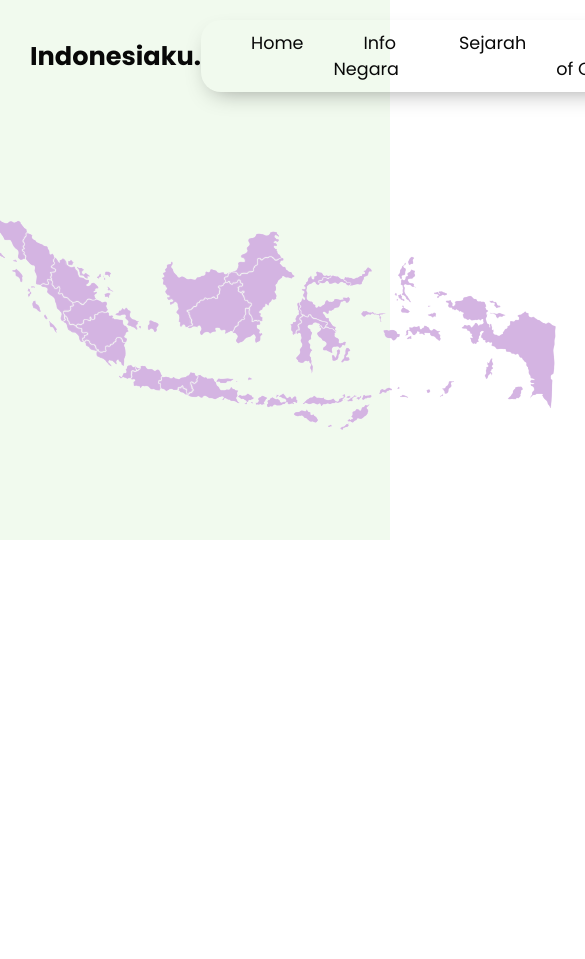
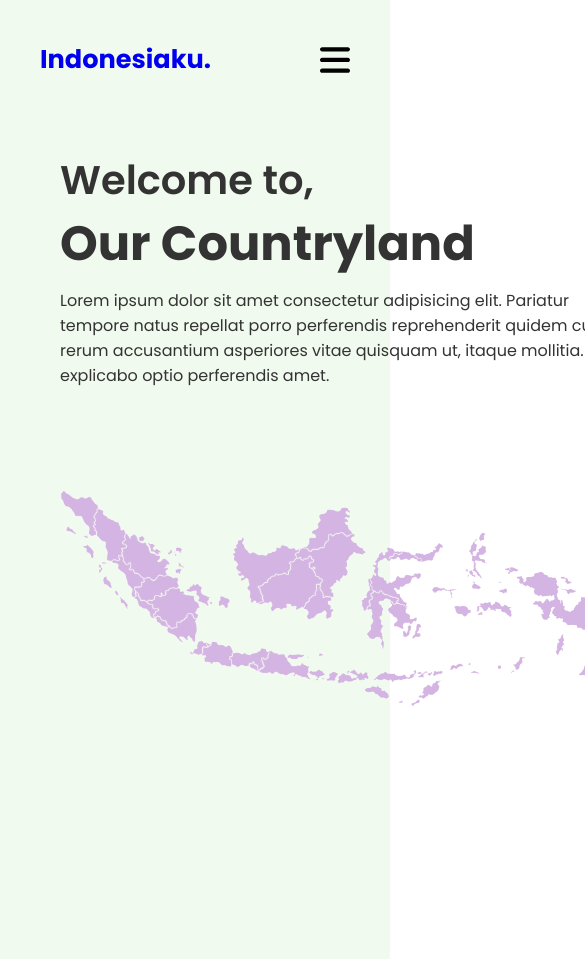
Before and after one commit to fierzahaikkal/skilvul-liga-web, a plain HTML site: page index.html in a window 390 px wide. Shown: the top 959 px of the page, 585 px wide, since content can reach past the window. Before the commit the page ends 844 px from the top, so only its background shows below. Drawn offline with Linux system fonts and the light colour scheme.

Commit message:
finish home commit

```diff
--- a/index.html
+++ b/index.html
@@ -5,29 +5,37 @@
   <meta http-equiv="X-UA-Compatible" content="IE=edge">
   <meta name="viewport" content="width=device-width, initial-scale=1.0">
   <link rel="stylesheet" href="style.css">
+  <script src="https://kit.fontawesome.com/f2745a6ce3.js" crossorigin="anonymous"></script>
+  <script src="script.js"></script>
   <title>Ini IndonesiaKu</title>
 </head>
 <body>
+
+  <!-- Home Section -->
+  <section>
     <header>
-    <h1>Indonesiaku.</h1>
-    <nav>
-      <ul class="nav-content">
+      <h1><a href= "#">Indonesiaku.</a></h1>
+      <div class="toggle" onclick="toggleMenu()"></div>
+      <ul class="navbar">
         <li><a href="#">Home</a></li>
         <li><a href="#">Info Negara</a></li>
         <li><a href="#">Sejarah</a></li>
         <li><a href="#">Gallery of Cult</a></li>
       </ul>
-    </nav>
     </header>
 
-  <section class="home">
+    <div class="home">
       <div class="text-home">
         <h3>Welcome to,</h3>
         <h2>Our Countryland</h2>
+        <p>Lorem ipsum dolor sit amet consectetur adipisicing elit. Pariatur tempore natus repellat porro perferendis reprehenderit quidem cumque rerum accusantium asperiores vitae quisquam ut, itaque mollitia. Alias explicabo optio perferendis amet.</p>
       </div>
       <div class="img-home">
         <img src="./img/home1.png" alt="">
       </div>
+    </div>
   </section>
+
+  <!-- Info negara Section -->
 </body>
 </html>
--- a/script.js
+++ b/script.js
@@ -0,0 +1,6 @@
+function toggleMenu(){
+  const menuToggle = document.querySelector('.toggle');
+  const navigation = document.querySelector('.navbar');
+  navigation.classList.toggle('active');
+  menuToggle.classList.toggle('active');
+}
--- a/style.css
+++ b/style.css
@@ -11,15 +11,30 @@
   text-decoration: none;
 }
 
-header{
+section{
+  position: relative;
+  padding: 100px;
+  width: 100%;
+  min-height: 100vh;
   display: flex;
   justify-content: space-between;
-  background-color: #F1FAEE;
   align-items: center;
-  padding: 20px 30px;
+  background: #F1FAEE;
 }
 
-.nav-content{
+header{
+  top: 0;
+  left: 0;
+  width: 100%;
+  padding: 40px 100px;
+  display: flex;
+  justify-content: space-between;
+  align-items: center;
+  position: absolute;
+}
+
+header .navbar{
+  position: relative;
   display: flex;
   border-radius: 20px;
   padding: 10px 20px;
@@ -27,27 +42,120 @@ header{
   -moz-box-shadow: 0px 9px 24px -11px rgba(0,0,0,0.42);
   box-shadow: 0px 9px 24px -11px rgba(0,0,0,0.42);
 }
-
-.nav-content a{
-  padding: 0 30px;
+.navbar a{
+  display: inline-block;
+  padding: 0 20px;
   font-size: 1.1rem;
-  color: #080808;
+  color: #333;
   font-weight: 400;
+  margin-left: 10px;
 }
 
 header h1{
+  position: relative;
   font-weight: bold;
   font-size: 1.6rem;
-  color: #080808;
+  color: #333;
 }
 
 .home{
-  background: #F1FAEE;
   display: flex;
   align-items: center;
-  justify-content: center;
+  justify-content: space-between;
+  position: relative;
 }
 
 .home .text-home{
+  position: relative;
+  max-width: 600px;
+  margin-left: 20px;
+}
 
+.text-home h3{
+  font-size: 2.5rem;
+  font-weight: 600;
+  margin-bottom: 10px;
+  color: #333;
 }
+
+.text-home h2{
+  font-size: 3rem;
+  font-weight: 700;
+  margin-bottom: 20px;
+  line-height: 1em;
+  color: #333;
+}
+
+.text-home p{
+  color: #333;
+}
+
+.img-home{
+  width: 600px;
+  display: flex;
+  justify-content: flex-end;
+}
+
+.img-home img{
+  max-width: 900px;
+}
+
+@media(max-width: 991px){
+  header{
+    padding: 40px;
+  }
+  section{
+    padding: 150px 40px;
+  }
+  .home{
+    flex-direction: column;
+  }
+  .home .text-home, .home .img-home{
+    max-width: 100%;
+  }
+  header .navbar {
+    display: none;
+  }
+  header .navbar.active {
+    display: flex;
+    top: 0;
+    left: 0;
+    position: fixed;
+    width: 100%;
+    height: 100%;
+    background: #A8DADC;
+    align-items: center;
+    justify-content: center;
+    flex-direction: column;
+    z-index: 10;
+    border-radius: 0;
+  }
+
+  header .navbar li a{
+    font-weight: 300;
+    margin-left: 0;
+    margin: 10px 0;
+    font-size: 1.5em;
+  }
+
+  header .toggle {
+    position: relative;
+    background: url(./img/bars-solid.svg);
+    width: 30px;
+    height: 30px;
+    background-size: 30px;
+    background-repeat: no-repeat;
+    background-position: center;
+    cursor: pointer;
+    z-index: 1000;
+    transition: all .5s ease-in-out;
+  }
+  header .toggle.active{
+    position: fixed;
+    right: 40px;
+    background: url(./img/xmark-solid.svg);
+    background-size: 25px;
+    background-repeat: no-repeat;
+    background-position: center;
+  }
+}
```
Also changed, not shown: img/bars-solid.svg (added), img/xmark-solid.svg (added). Lines whose indentation alone changed are shown as unchanged.
